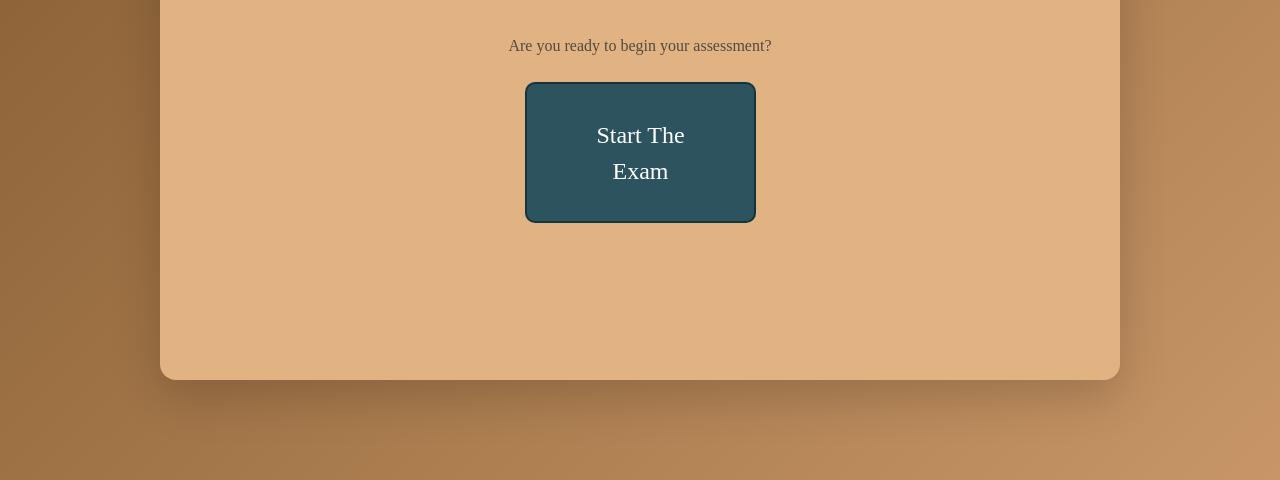
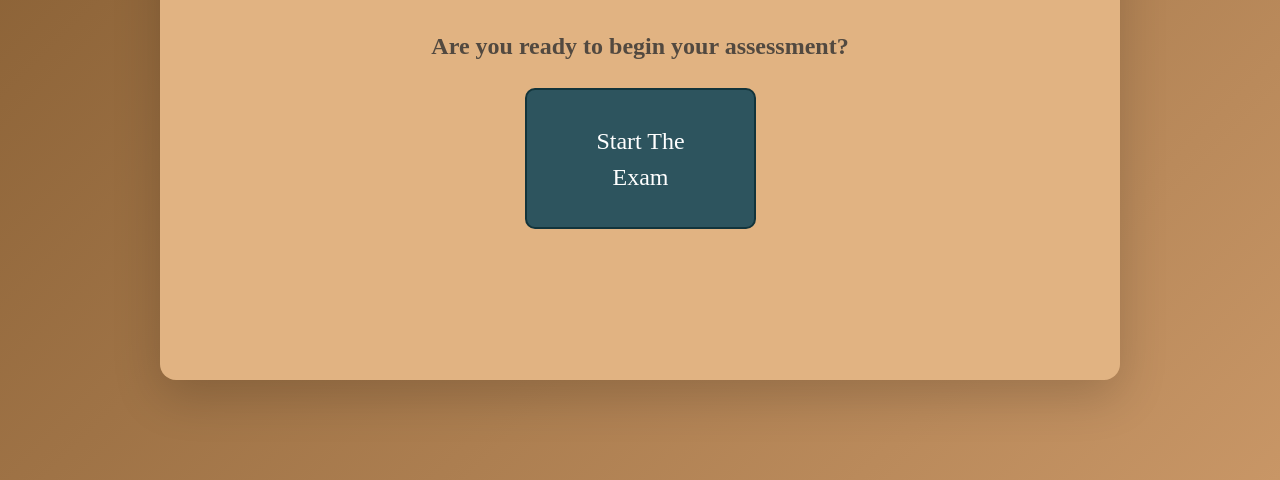
Before and after one commit to anasnashat/JS-Examination-sys, a plain HTML site: page index.html in a window 1280 px wide. Shown: the part 320-800 px from the top of the page. Drawn offline with nearby package versions, Linux system fonts and the light colour scheme; some packages are replaced by stand-ins of ours; a script that the page names is missing; a web font is replaced by a local one.

Commit message:
Add files via upload

```diff
--- a/index.html
+++ b/index.html
@@ -23,7 +23,7 @@
     <div class="card shadow-lg mx-auto border-0 rounded-4 w-75 h-75 animate__animated animate__fadeIn ">
         <div class="card-body w-100 d-flex flex-column align-items-center justify-content-center">
             <h1 class="mb-5 text-center fw-bold "> Welcome to your Examination platform </h1>
-            <p class="mb-4 text-muted" style="color: white">Are you ready to begin your assessment?</p>
+            <p class="mb-4 text-muted fw-bold fs-4">Are you ready to begin your assessment?</p>
 
             <button class="fs-4 w-25 h-25 btn-lg px-5 py-3 animate__animated animate__pulse animate__infinite" id="startButton">Start The Exam</button>
         </div>
```
